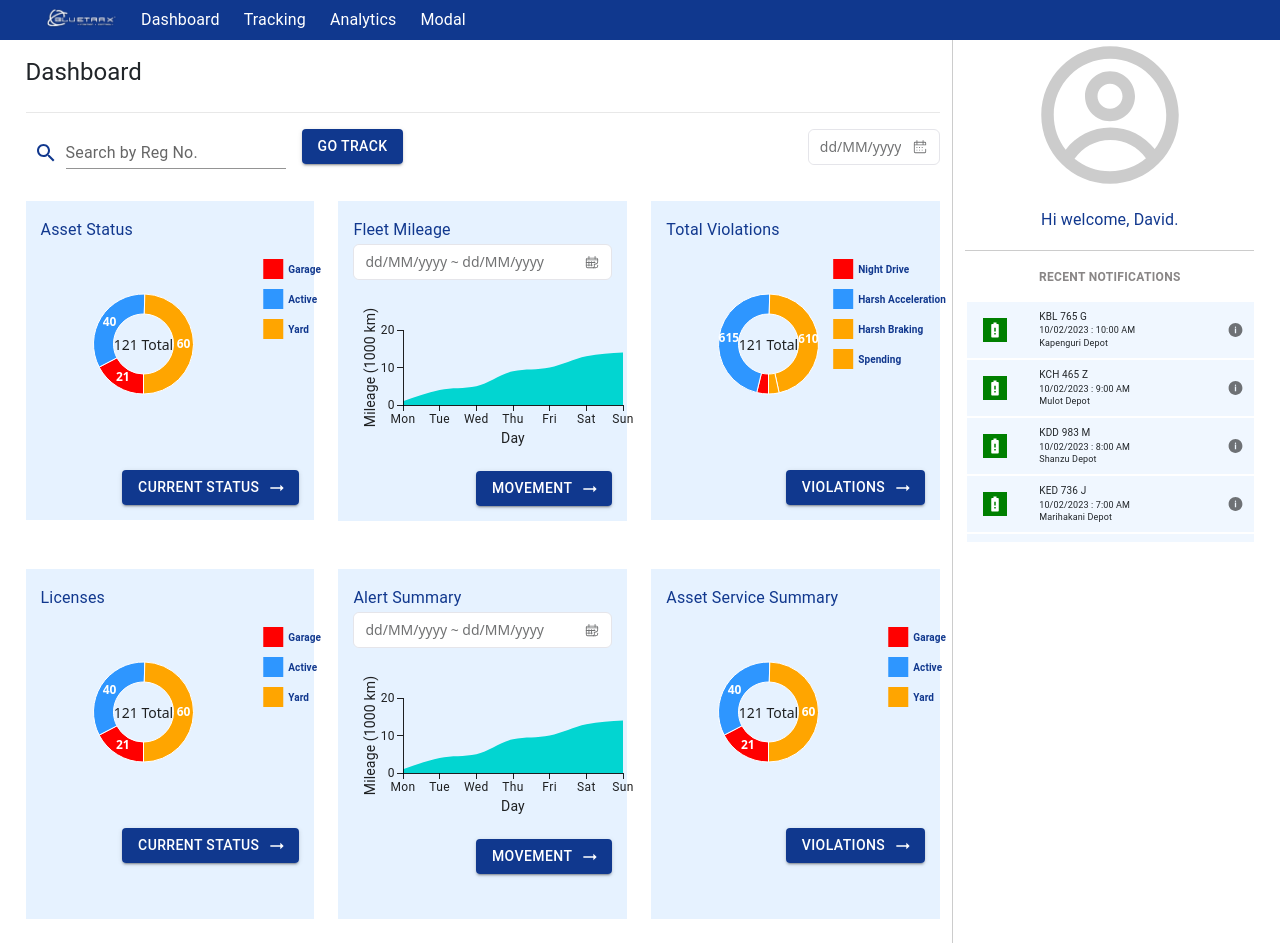
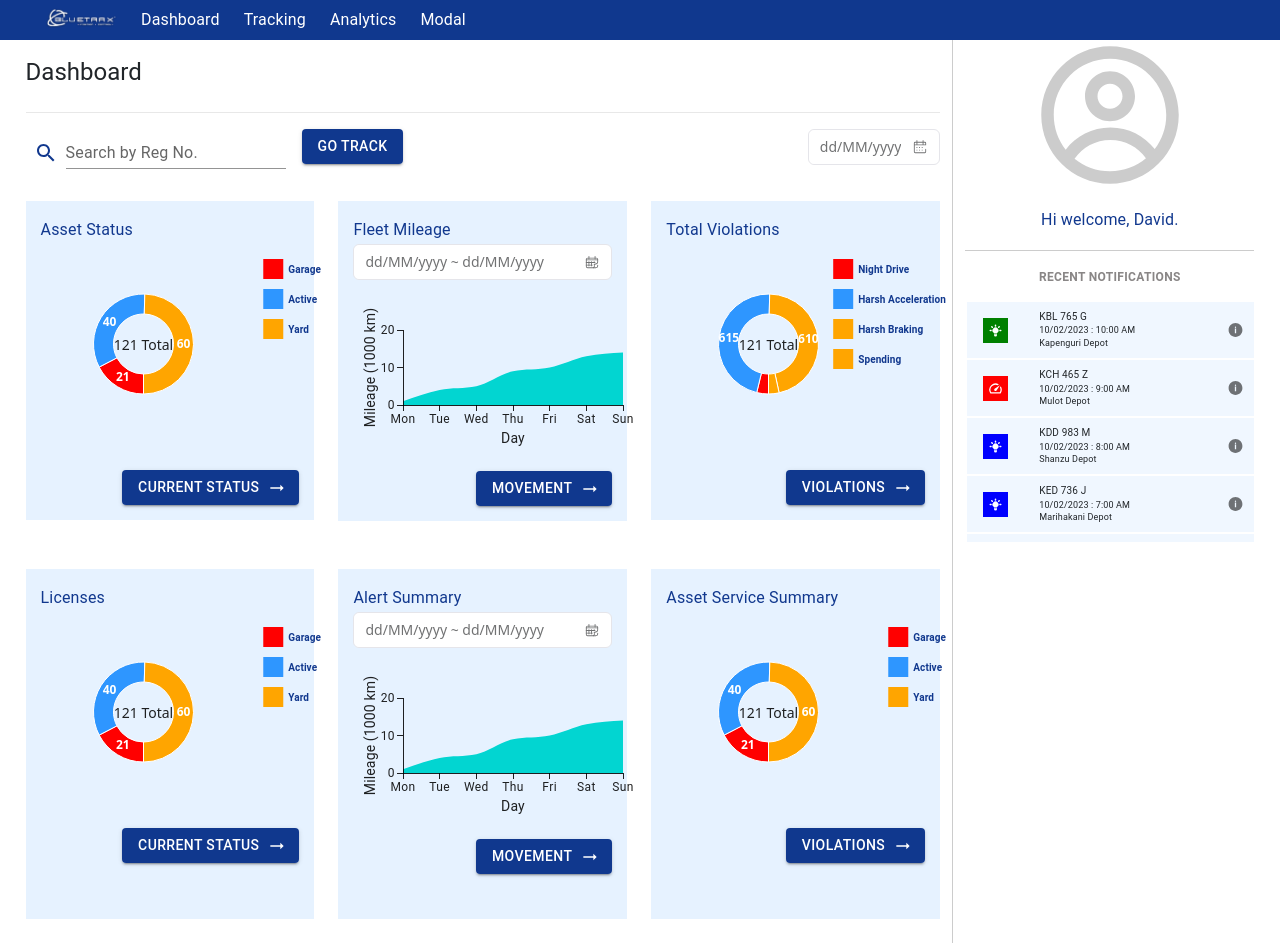
Before and after one commit to leo-mutuku/bluetrax, a React (Vite) app: page /dashboard in a window 1280 px wide. Built offline with nearby package versions, Linux system fonts and the light colour scheme.

Commit message:
updated side bar

```diff
--- a/src/components/notification/Notification.jsx
+++ b/src/components/notification/Notification.jsx
@@ -27,6 +27,49 @@ export default function Notification() {
     }
 
     setChecked(newChecked);
+  };
+
+  const formatTextKey = (key) => {
+    return key === "vehicle" ? (
+      <></>
+    ) : alert === "failure" ? (
+      "red"
+    ) : alert === "normal" ? (
+      "blue"
+    ) : (
+      "pink"
+    );
+  };
+
+  const formatIcon = (alert) => {
+    return alert === "success" ? (
+      <HiLightBulb
+        size={25}
+        style={{
+          color: "white",
+          background: "green",
+          padding: "5px",
+        }}
+      />
+    ) : alert === "failure" ? (
+      <MdSpeed
+        size={25}
+        style={{
+          color: "white",
+          background: "red",
+          padding: "5px",
+        }}
+      />
+    ) : (
+      <HiLightBulb
+        size={25}
+        style={{
+          color: "white",
+          background: "blue",
+          padding: "5px",
+        }}
+      />
+    );
   };
 
   return (
@@ -63,15 +106,7 @@ export default function Notification() {
               onClick={handleToggle(value)}
               dense
             >
-              <ListItemIcon sx={{}}>
-                <BatteryAlertIcon
-                  style={{
-                    color: "white",
-                    background: "green",
-                    padding: "3px",
-                  }}
-                />
-              </ListItemIcon>
+              <ListItemIcon sx={{}}>{formatIcon(value.alert)}</ListItemIcon>
               <ListItemText id={value.id} style={{ lineHeight: "0.80" }}>
                 <p
                   style={{
```
